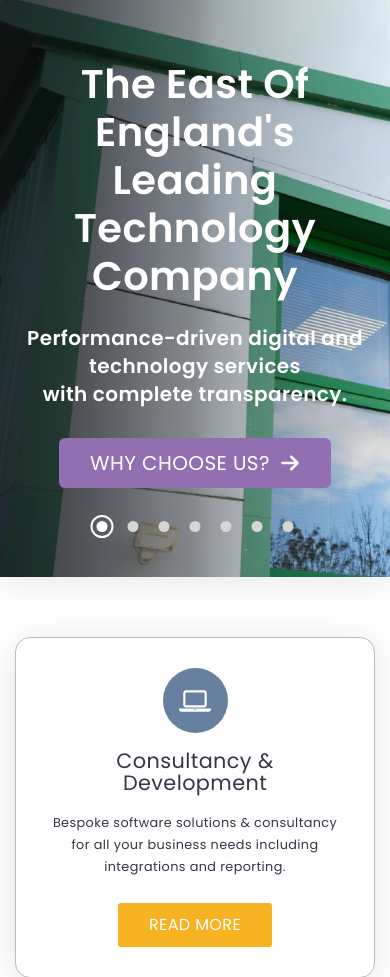
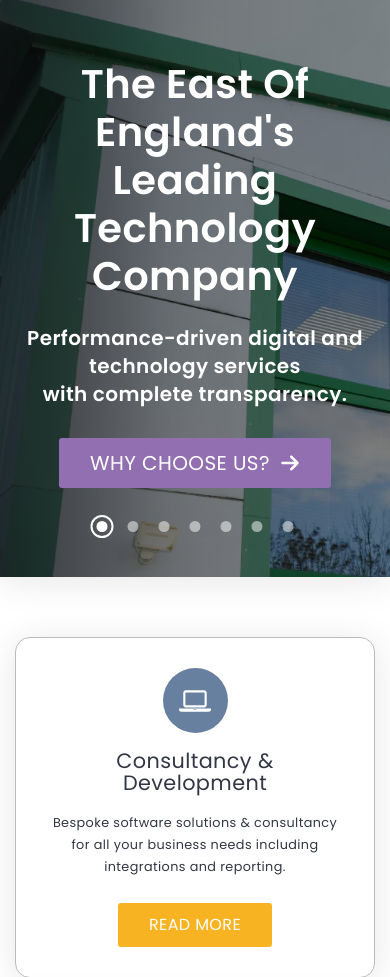
Before and after one commit to Rootytootyfrooty/NetMatters-SCS-Assessment1, a PHP site: page / in a window 390 px wide. Shown: the part 153-1130 px from the top of the page. Run offline with PHP 8.4, Linux system fonts and the light colour scheme.

Commit message:
hi-dot colours, hero-img gradient
I've changed the colour/hover colour of the hi-dots, & I've included different gradients for the hero-img at various breakpoints.

```diff
--- a/SCSS/abstracts/_colors.scss
+++ b/SCSS/abstracts/_colors.scss
@@ -50,7 +50,8 @@ $srch2-bg-hov: $c__search-bar2--bg-grey-hover;
 
 // hero image carousel dots
 
-$hi-dot-grey: #d6d6d6;
+$hi-dot-grey: rgba(255, 255, 255, 0.5);
+$hi-dot-hov: #869791;
 
 // our services and mg, lg nav bar
 $dev-yellow: $c__consultancy-dev-yellow;
--- a/SCSS/components/_buttons.scss
+++ b/SCSS/components/_buttons.scss
@@ -15,6 +15,12 @@
   padding: 10px 30px;
   margin: 0 0 18px 0;
 }
+
+//hero image buttons
+#hi-btn-1 {
+  border-radius: 3px;
+}
+
 // big our services buttons
 .btn-sm {
     margin-top: auto;
--- a/SCSS/layout/_carousel.scss
+++ b/SCSS/layout/_carousel.scss
@@ -54,7 +54,7 @@
     flex-direction: column;
     align-items: center;
     position: relative;
-    background: linear-gradient(to right, rgba(0, 0, 0, 0.6), 33%, rgba(0, 0, 0, 0.4), 66%, rgba(0, 0, 0, 0)), url("../img/netmattersbuilding.png"), no-repeat;
+    background: linear-gradient(to right, rgba(0, 0, 0, 0.6), 33%, rgba(0, 0, 0, 0.5), 66%, rgba(0, 0, 0, 0.45)), url("../img/netmattersbuilding.png"), no-repeat;
     background-size: cover;
     background-attachment: inherit;
     background-position: center center;
@@ -69,6 +69,8 @@
         h1 {
             margin-bottom: 0;
         }
+        background: linear-gradient(to right, rgba(0, 0, 0, 0.8), 33%, rgba(0, 0, 0, 0.4), 66%, rgba(0, 0, 0, 0)), url("../img/netmattersbuilding.png"), no-repeat;
+
     }
     @include lg {
         max-height: rem(550);
@@ -93,12 +95,15 @@
         width: rem(11);
         align-self: flex-end;
         &:hover {
-            background-color: $bg-white;
+            background-color: $hi-dot-hov;;
         }
     }
     // active hero image dot
     > div:first-child {
         background-color: $bg-white;
+        &:hover {
+            background-color: $bg-white;
+        }
         &::after {
             content: "";
             position: absolute;
--- a/SCSS/themes/_fonts.scss
+++ b/SCSS/themes/_fonts.scss
@@ -1,3 +1,6 @@
+head {
+    font-size: 16px;
+}
 body {
     font-family: 'Poppins', sans-serif;
 }
@@ -58,6 +61,3 @@ p {
 .vow1, .vow2, .va1, .va2 {
     color: $bg-midnight;
 }
-.arrow-smaller {
-    margin-bottom: -2px;
-}
--- a/index.html
+++ b/index.html
@@ -8,7 +8,7 @@
         <link href="https://fonts.googleapis.com/css2?family=Poppins:wght@400;600&display=swap" rel="stylesheet">
         <link rel="apple-touch-icon" sizes="180x180" href="favicons/apple-touch-icon.png">
         <link rel="icon" type="image/png" sizes="32x32" href="favicons/favicon-32x32.png">
-        <link rel="icon" type="image/png" sizes="16x16" href="favicons/favicon-16x16.png">
+        <!-- <link rel="icon" type="image/png" sizes="16x16" href="favicons/favicon-16x16.png"> -->
         <link rel="manifest" href="favicons/site.webmanifest">
         <title>
         Full Service Digital Agency | Cambridgeshire & Norfolk | Netmatters
@@ -197,7 +197,7 @@
                 <div class="container container-header">
                     <h1>The East Of England's Leading Technology Company</h1>
                     <p>Performance-driven digital and technology services <br> with complete transparency.</p>
-                    <a href="#" class="btn btn-sm--design-purple">
+                    <a href="#" id="hi-btn-1" class="btn btn-sm--design-purple">
                         Why Choose Us?
                         <img src="img/icons/SVG/arrow-wh.svg" alt="arrow icon" class="arrow">
                     </a>
```
Also changed, not shown: CSS/styles.css.
